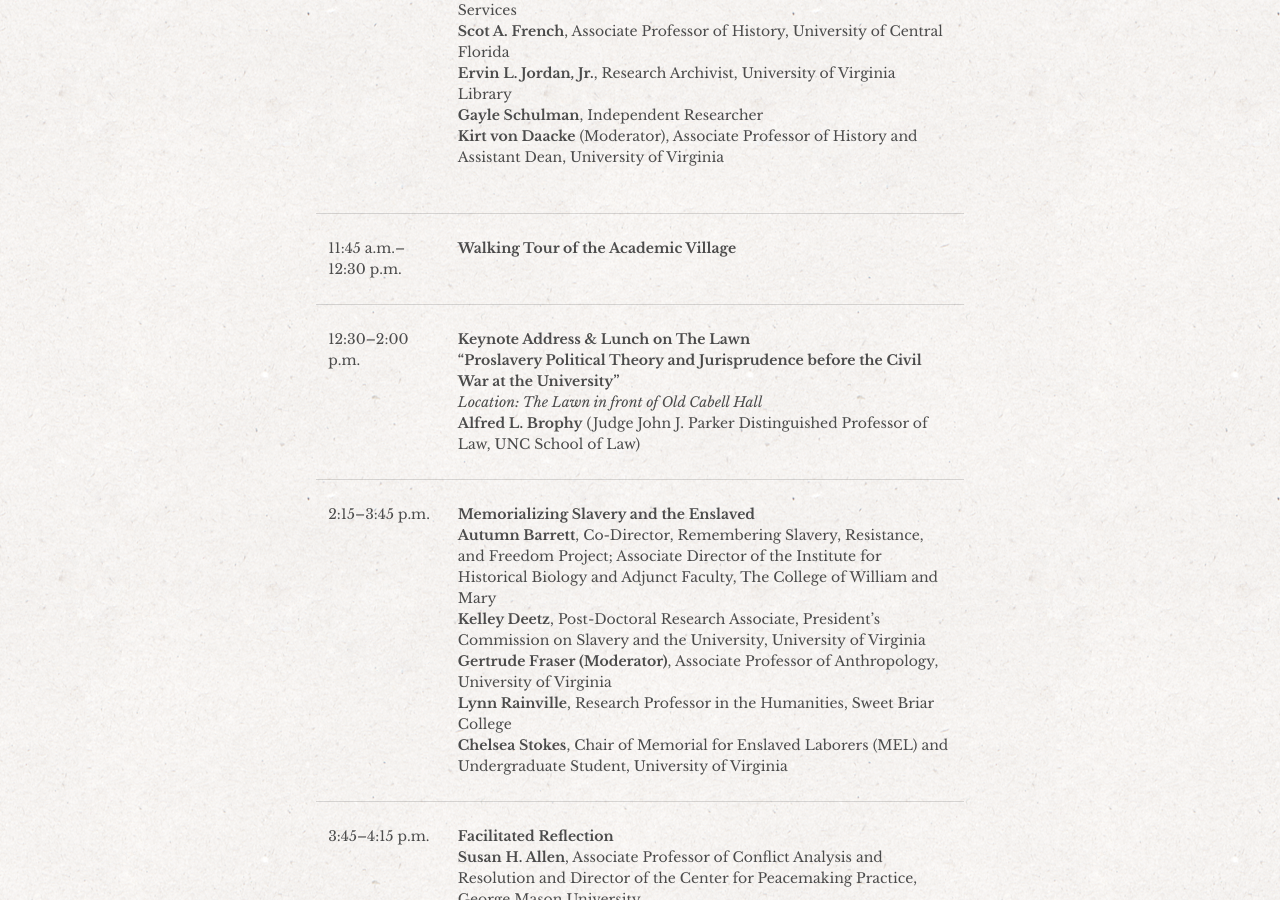
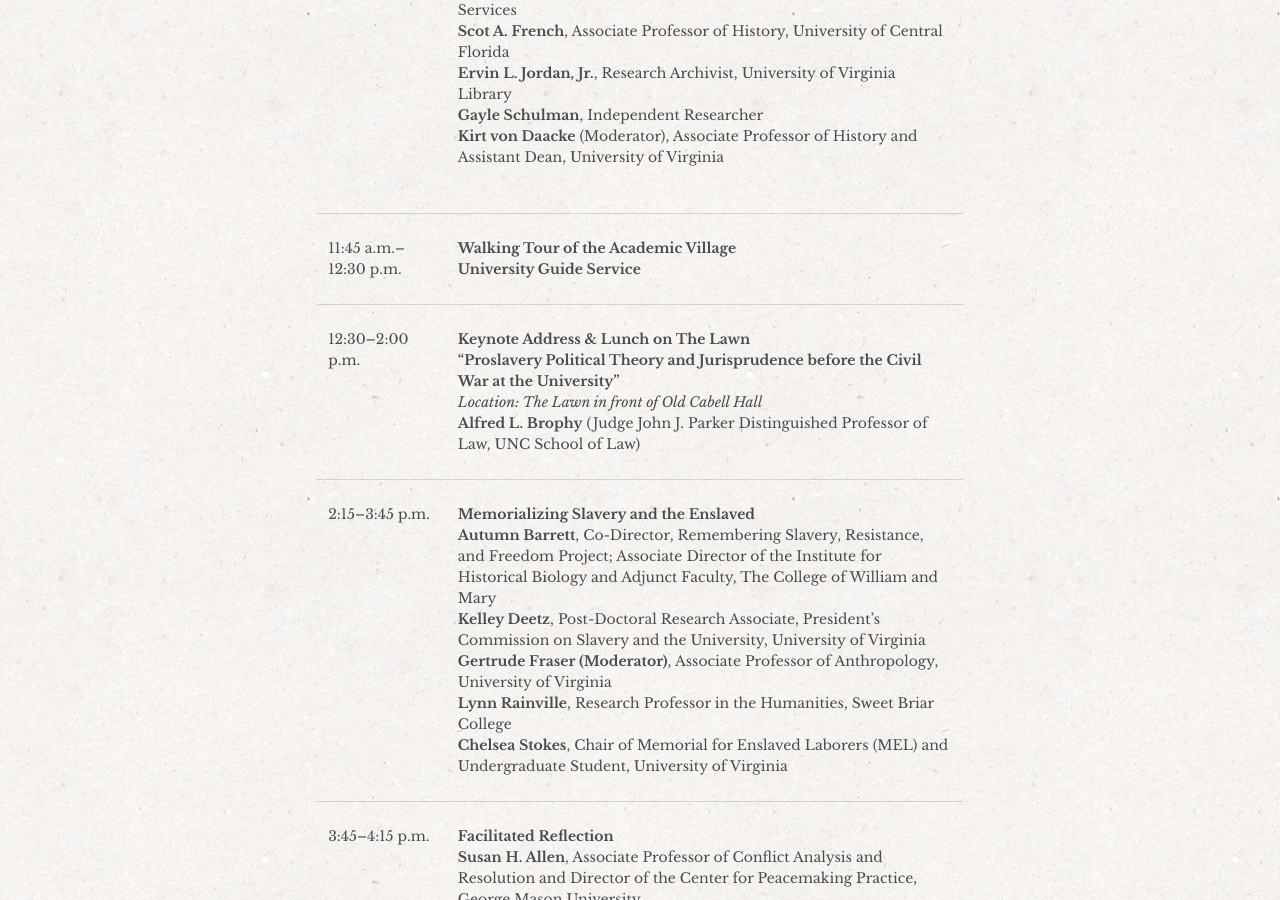
Before and after one commit to scholarslab/slavery, a Jekyll site: the page built from symposium.html, in a window 1280 px wide and 900 px high, scrolled down 2455 px. Built offline with Jekyll 4.4.1, drawn with Linux system fonts in a browser that asks for light colours; some web fonts are replaced.

Commit message:
Adds guide service.

```diff
--- a/symposium.html
+++ b/symposium.html
@@ -102,7 +102,9 @@
         </tr>
         <tr>
             <td>11:45 a.m.&ndash;12:30 p.m.</td>
-            <td><strong>Walking Tour of the Academic Village</strong></td>
+            <td><strong>Walking Tour of the Academic Village</strong><br>
+                <strong>University Guide Service</strong>
+            </td>
         </tr>
         <tr>
             <td>12:30&ndash;2:00 p.m.</td>
```
